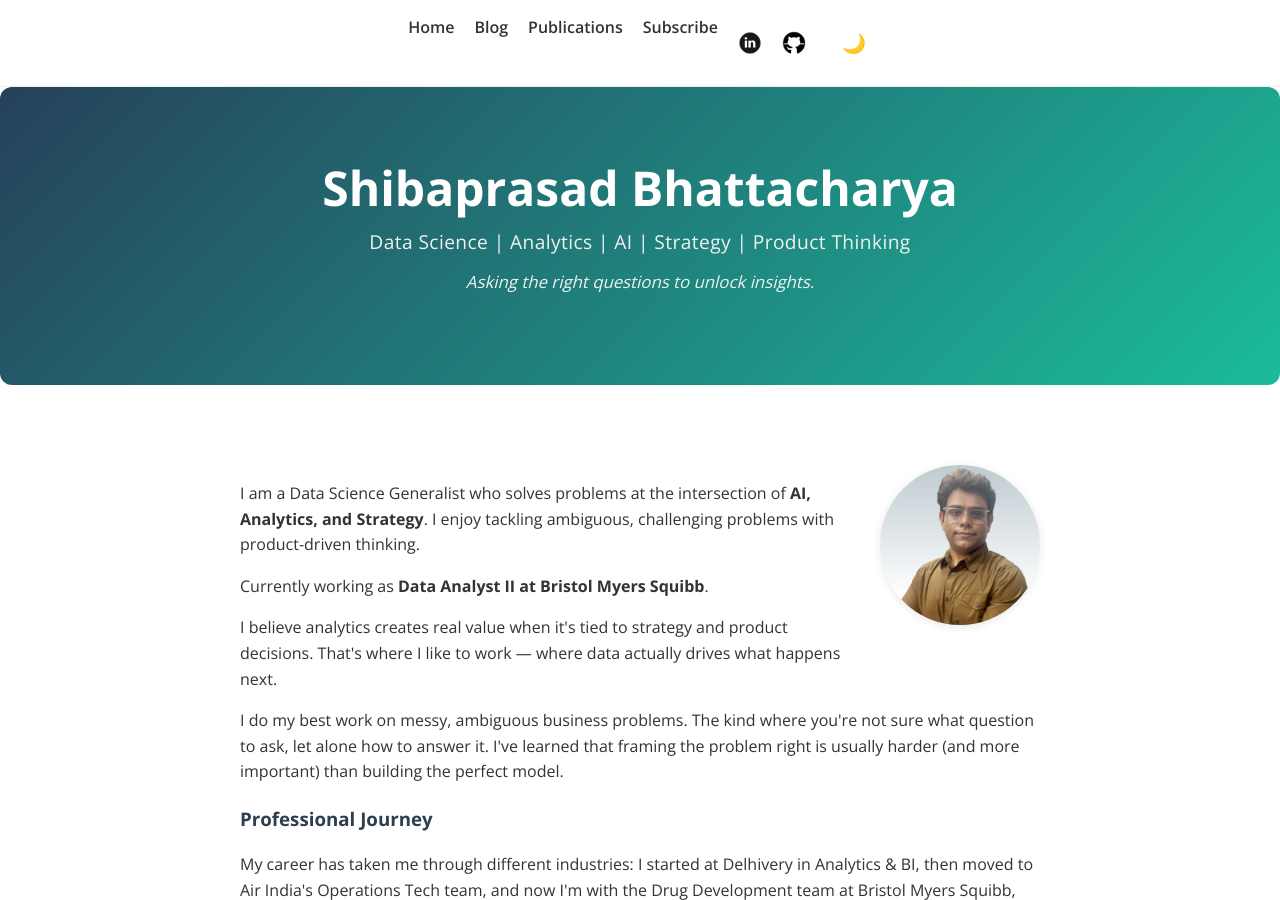
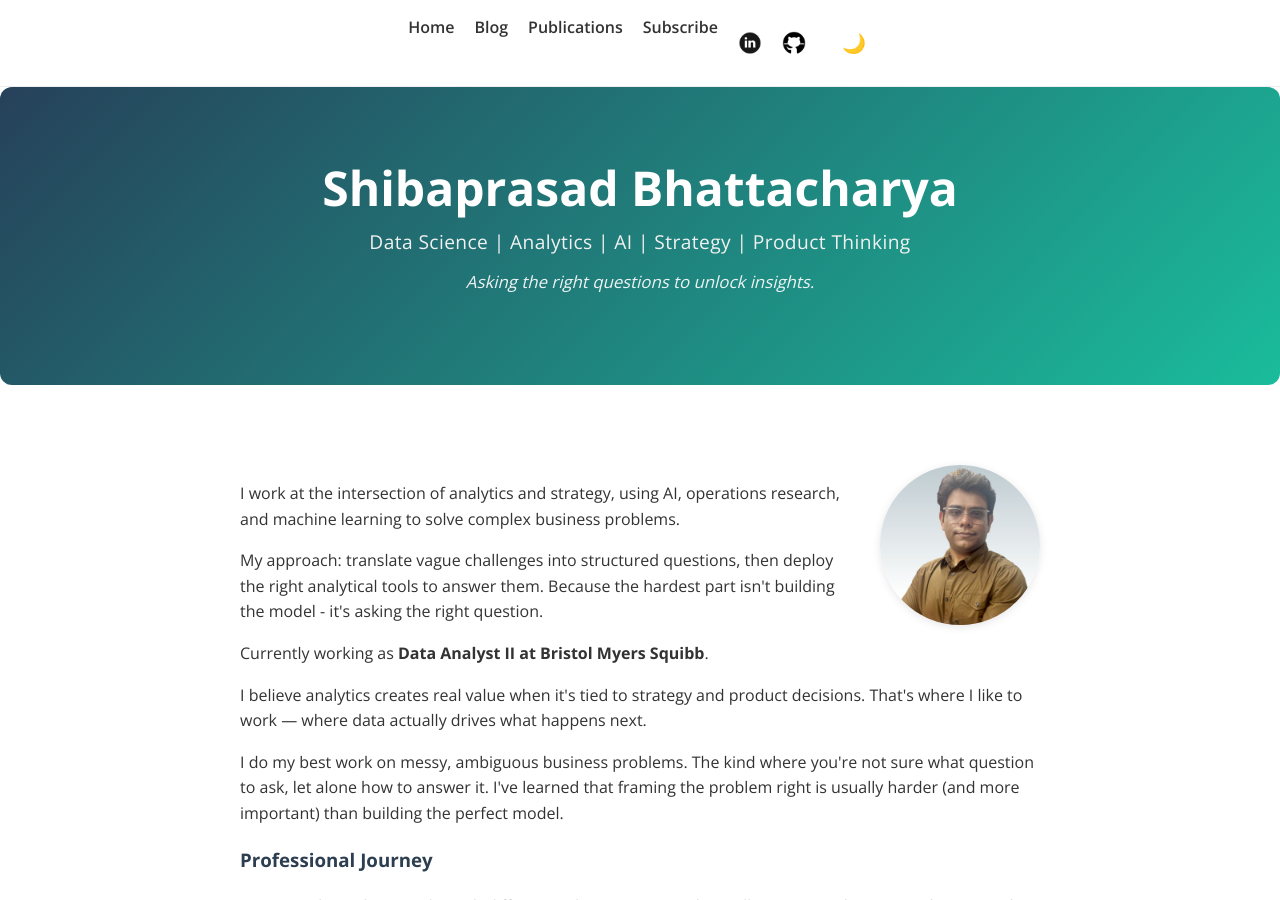
Before and after one commit to shibaprasadb/shibaprasadb.github.io, a Jekyll site: the page built from index.html, in a window 1280 px wide and 900 px high. Built offline with Jekyll 4.4.1, drawn with Linux system fonts in a browser that asks for light colours.

Commit message:
Update index.html

```diff
--- a/index.html
+++ b/index.html
@@ -17,7 +17,9 @@ title: Shibaprasad Bhattacharya
 <div class="container about">
   <img src="images/headshot.jpg" alt="Shibaprasad Bhattacharya" class="headshot" loading="lazy">
 
-  <p>I am a Data Science Generalist who solves problems at the intersection of <strong>AI, Analytics, and Strategy</strong>. I enjoy tackling ambiguous, challenging problems with product-driven thinking.</p>
+  <p>I work at the intersection of analytics and strategy, using AI, operations research, and machine learning to solve complex business problems.</p>
+
+  <p>My approach: translate vague challenges into structured questions, then deploy the right analytical tools to answer them. Because the hardest part isn't building the model - it's asking the right question.</p>
 
   <p>Currently working as <strong>Data Analyst II at Bristol Myers Squibb</strong>.</p>
 
```
